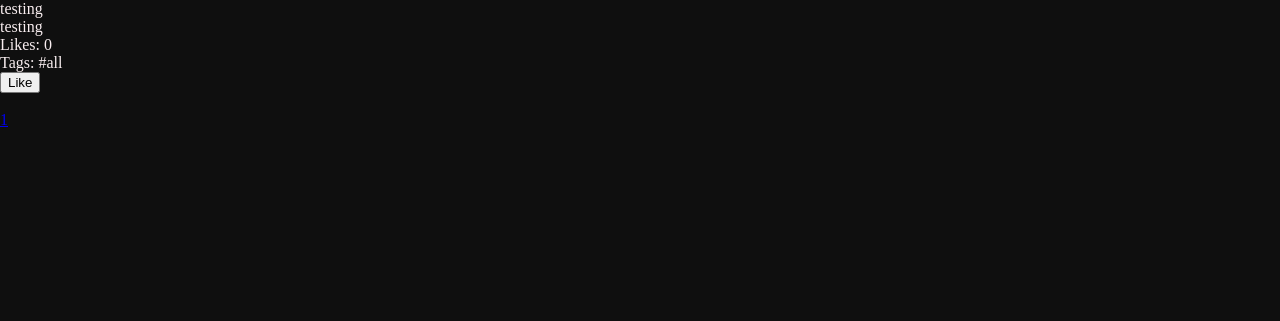
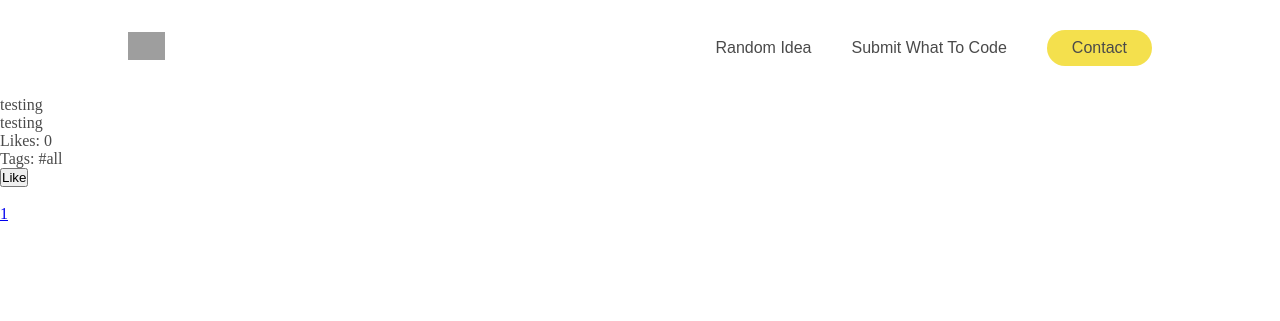
Before and after one commit to sdfiokpskiopdf/what-to-code, a Flask app: page / in a window 1280 px wide. Shown: the top 321 px of the page. Run offline with Flask 2, Linux system fonts and the light colour scheme; data comes from the database, SQL or seed files in the repository; both versions use the stored data as it was after the commit; grey boxes are pictures that could not be loaded.

Commit message:
navbar styles

```diff
--- /dev/null
+++ b/website/static/js/mobile.js
@@ -0,0 +1,12 @@
+const doc = document;
+const menuOpen = doc.querySelector(".menu");
+const menuClose = doc.querySelector(".close");
+const overlay = doc.querySelector(".overlay");
+
+menuOpen.addEventListener("click", () => {
+    overlay.classList.add("overlay--active");
+});
+
+menuClose.addEventListener("click", () => {
+    overlay.classList.remove("overlay--active");
+});
--- a/website/static/styles/styles.css
+++ b/website/static/styles/styles.css
@@ -1,16 +1,145 @@
 * {
     box-sizing: border-box;
     margin: 0;
+    padding: 0;
 }
 
 :root {
-    --main-bg-color: #0F0F0F;
-    --accent-color:  #158566;
-    --tag-color:  #E8BEE7;
-    --text-color:  #F9EEF0;
+    --main-bg-color: #fff;
+    --accent-color:  #f4e04d;
+    --tag-color:  #8db1ab;
+    --text-color:  #4a4a4a;
 }
 
 body {
     background-color: var(--main-bg-color);
     color: var(--text-color);
 }
+
+header {
+    display: flex;
+    justify-content: flex-end;
+    align-items: center;
+    padding: 30px 10%;
+    background-color: var(--main-bg-color);
+}
+
+.logo {
+    margin-right: auto;
+}
+
+.logo img {
+    max-height: 1.75rem;
+    height: auto;
+}
+
+.nav__links {
+    list-style: none;
+    display: flex;
+}
+
+.nav__links a,
+.cta,
+.overlay__content a {
+    font-family: sans-serif;
+    font-weight: 500;
+    color: var(--text-color);
+    text-decoration: none;
+}
+
+.nav__links li {
+    padding: 0px 20px;
+}
+
+.nav__links li a {
+    transition: all 0.3s ease 0s;
+}
+
+.nav__links li a:hover {
+    color: var(--accent-color);
+}
+
+.cta {
+    margin-left: 20px;
+    padding: 9px 25px;
+    background-color: var(--accent-color);
+    border: none;
+    border-radius: 50px;
+    cursor: pointer;
+    transition: all 0.3s ease 0s;
+}
+
+.cta:hover {
+    background-color: var(--accent-color);
+}
+
+/* Mobile Nav */
+
+.menu {
+    display: none;
+}
+
+.overlay {
+    height: 100%;
+    width: 0;
+    position: fixed;
+    z-index: 1;
+    left: 0;
+    top: 0;
+    background-color: var(--accent-color);
+    overflow-x: hidden;
+    transition: all 0.5s ease 0s;
+}
+
+.overlay--active {
+    width: 100%;
+}
+
+.overlay__content {
+    display: flex;
+    height: 100%;
+    flex-direction: column;
+    align-items: center;
+    justify-content: center;
+}
+
+.overlay a {
+    padding: 15px;
+    font-size: 36px;
+    display: block;
+    transition: all 0.3s ease 0s;
+}
+
+.overlay a:hover,
+.overlay a:focus {
+    color: var(--tag-color);
+}
+.overlay .close {
+    position: absolute;
+    top: 20px;
+    right: 45px;
+    font-size: 60px;
+    color: var(--text-color);
+    cursor: pointer;
+}
+
+@media screen and (max-height: 450px) {
+    .overlay a {
+        font-size: 20px;
+    }
+    .overlay .close {
+        font-size: 40px;
+        top: 15px;
+        right: 35px;
+    }
+}
+
+@media only screen and (max-width: 800px) {
+    .nav__links,
+    .cta {
+        display: none;
+    }
+    .menu {
+        display: initial;
+    }
+}
--- a/website/templates/base.html
+++ b/website/templates/base.html
@@ -5,12 +5,33 @@
     <meta http-equiv="X-UA-Compatible" content="IE=edge">
     <meta name="viewport" content="width=device-width, initial-scale=1.0">
     <link rel="stylesheet" href="{{ url_for('static', filename='styles/styles.css') }}" />
+    <link rel="icon" href="{{ url_for('static', filename='images/favicon.ico')}}" />
     <title>{% block title %}{% endblock %}</title>
 </head>
 <body>
+    <header>
+        <a class="logo" href="/"><img src="https://what-to-code.com/img/idea.svg" alt="logo"></a>
+        <nav>
+            <ul class="nav__links">
+                <li><a href="{{ url_for('views.random_post')}}">Random Idea</a></li>
+                <li><a href="{{ url_for('views.submit')}}">Submit What To Code</a></li>
+            </ul>
+        </nav>
+        <a class="cta" href="#">Contact</a>
+        <p class="menu cta">Menu</p>
+    </header>
+    <div id="mobile__menu" class="overlay">
+        <a class="close">&times;</a>
+        <div class="overlay__content">
+            <a href="{{ url_for('views.random_post')}}">Random Idea</a>
+            <a href="{{ url_for('views.submit')}}">Submit What To Code</a>
+            <a href="#">Contact</a>
+        </div>
+    </div>
     <main>
         {% block content %}{% endblock %}
     </main>
     <script type="text/javascript" src="{{ url_for('static', filename='js/index.js')}}"></script>
+    <script type="text/javascript" src="{{ url_for('static', filename='js/mobile.js')}}"></script>
 </body>
 </html>
```
Also changed, not shown: website/database.db, website/static/images/favicon.ico (added).
